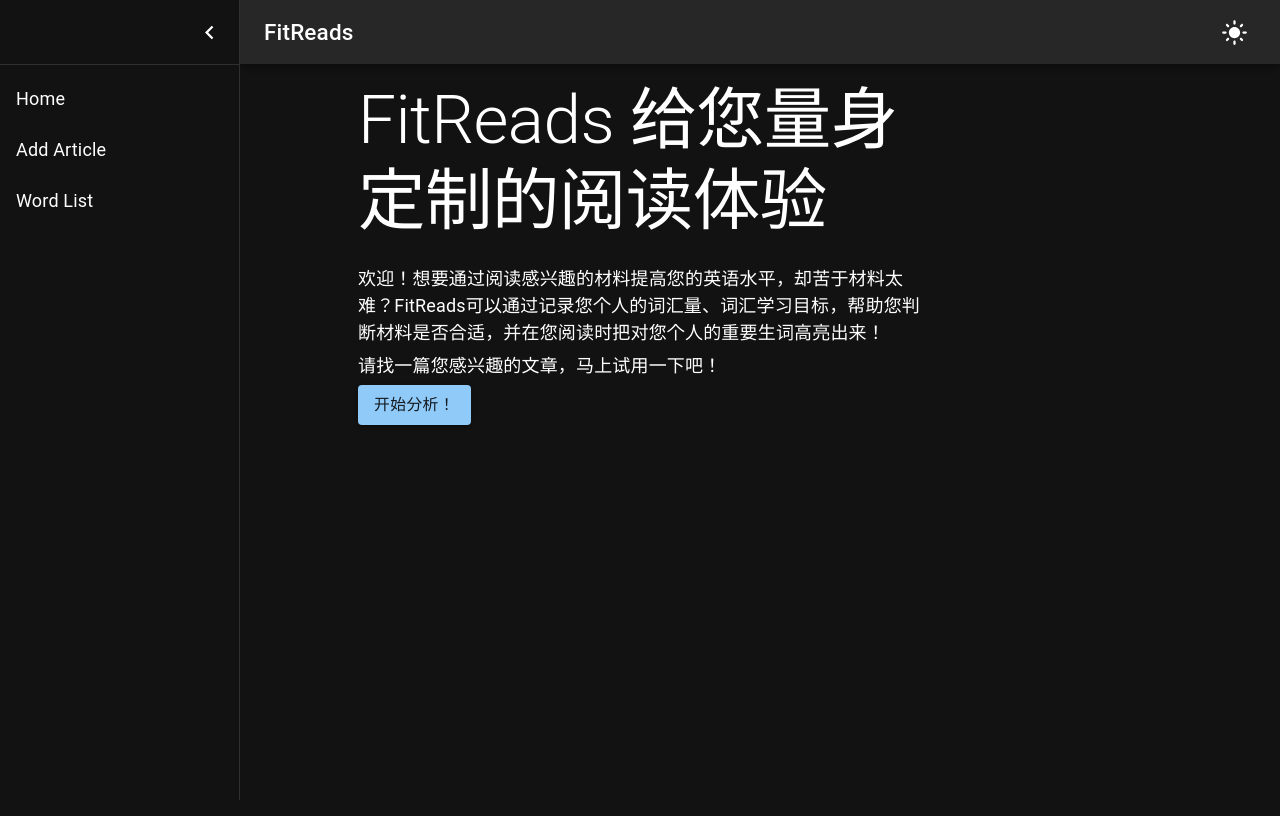
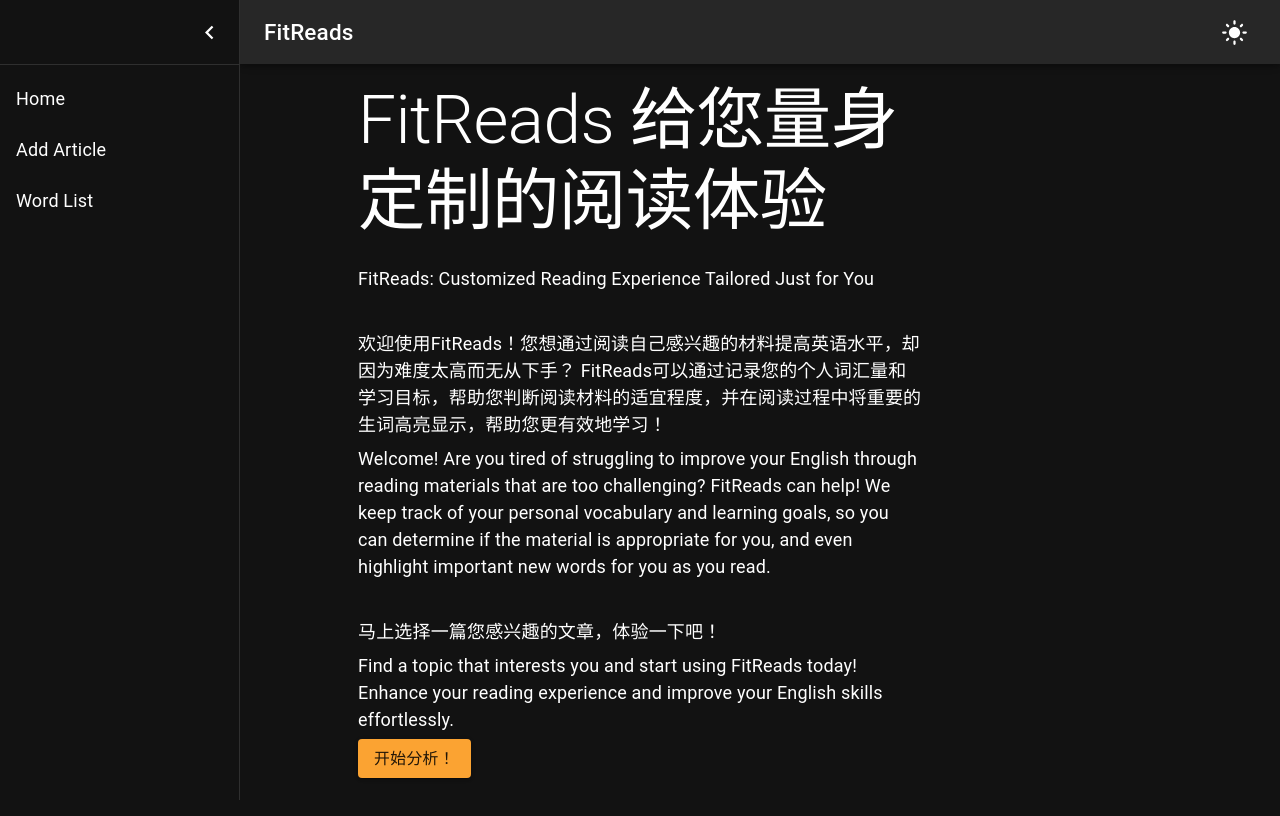
Before and after one commit to yqianjiang/fitreads, a Next.js app: page / in a window 1280 px wide. Shown: the top 816 px of the page. Built offline with nearby package versions, Linux system fonts and the light colour scheme.

Commit message:
update icon and theme

```diff
--- a/components/layout.js
+++ b/components/layout.js
@@ -89,8 +89,8 @@
   return (
     <div className={styles.container}>
       <Head>
-        <title>{pageName + " | " + siteTitle}</title>
-        <link rel="icon" href="/favicon.ico" />
+        <title>{pageName ? pageName + " - " + siteTitle : siteTitle}</title>
+        <link rel="icon" href="/favicon.svg" />
         <meta name="viewport" content="initial-scale=1, width=device-width" />
         <meta
           name="description"
--- a/pages/_app.js
+++ b/pages/_app.js
@@ -30,6 +30,12 @@
       createTheme({
         palette: {
           mode: mode,
+          primary: {
+            main: '#fba332',
+          },
+          secondary: {
+            main: '#3289fb',
+          },
         },
       }),
     [mode]
--- a/pages/index.js
+++ b/pages/index.js
@@ -6,16 +6,34 @@
 
 export default function Home() {
   return (
-    <Layout pageName={"首页"}>
+    <Layout>
       <section className={`${utilStyles.headingMd} ${utilStyles.padding1px}`}>
         <Typography variant="h2" component="h1" gutterBottom>
           FitReads 给您量身定制的阅读体验
         </Typography>
         <Typography variant="body1" gutterBottom>
-          欢迎！想要通过阅读感兴趣的材料提高您的英语水平，却苦于材料太难？FitReads可以通过记录您个人的词汇量、词汇学习目标，帮助您判断材料是否合适，并在您阅读时把对您个人的重要生词高亮出来！
+          FitReads: Customized Reading Experience Tailored Just for You
+        </Typography>
+        <br />
+        <Typography variant="body1" gutterBottom>
+          欢迎使用FitReads！您想通过阅读自己感兴趣的材料提高英语水平，却因为难度太高而无从下手？
+          FitReads可以通过记录您的个人词汇量和学习目标，帮助您判断阅读材料的适宜程度，并在阅读过程中将重要的生词高亮显示，帮助您更有效地学习！
         </Typography>
         <Typography variant="body1" gutterBottom>
-          请找一篇您感兴趣的文章，马上试用一下吧！
+          Welcome! Are you tired of struggling to improve your English through
+          reading materials that are too challenging? FitReads can help! We keep
+          track of your personal vocabulary and learning goals, so you can
+          determine if the material is appropriate for you, and even highlight
+          important new words for you as you read.
+        </Typography>
+        <br />
+        <Typography variant="body1" gutterBottom>
+          马上选择一篇您感兴趣的文章，体验一下吧！
+        </Typography>
+        <Typography variant="body1" gutterBottom>
+          Find a topic that interests you and start using FitReads today!
+          Enhance your reading experience and improve your English skills
+          effortlessly.
         </Typography>
         <Button
           variant="contained"
```
Also changed, not shown: public/favicon.svg (added), 1 other file (tests, documents, lock files or other folders).
